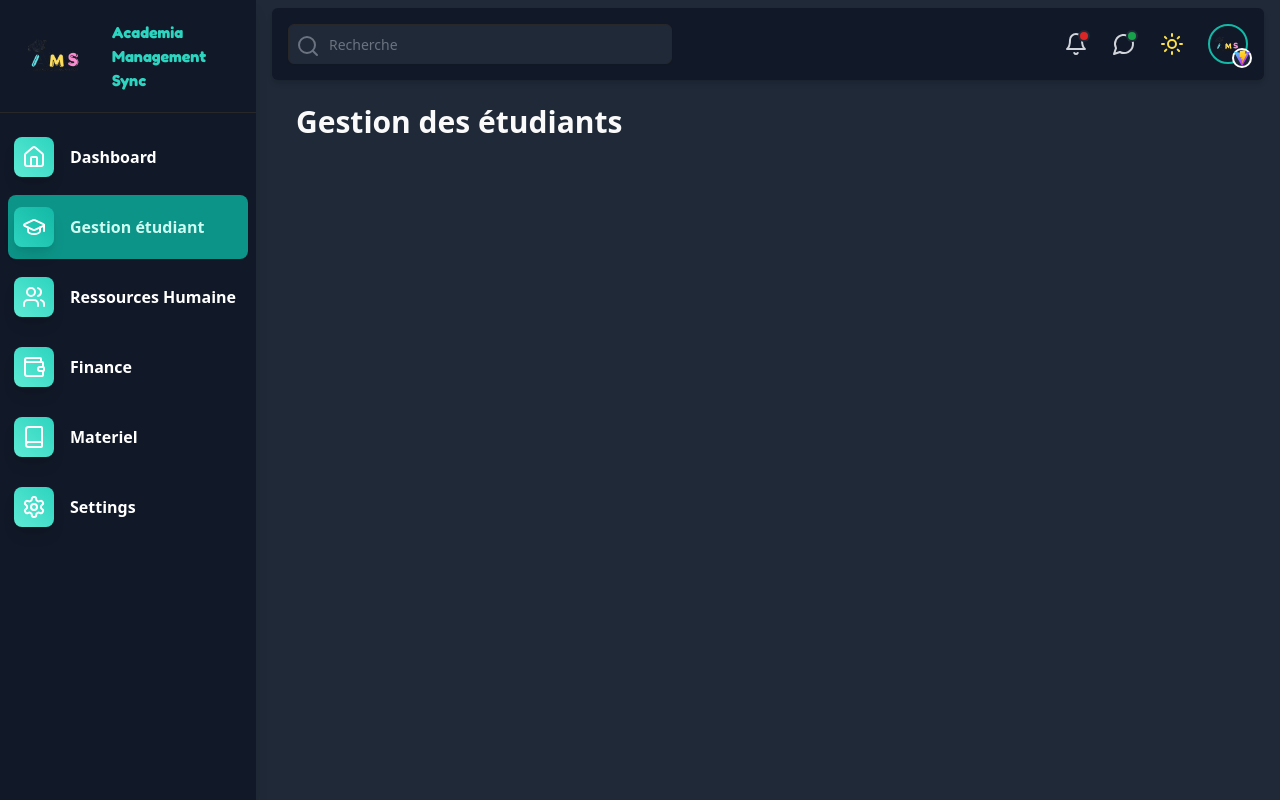
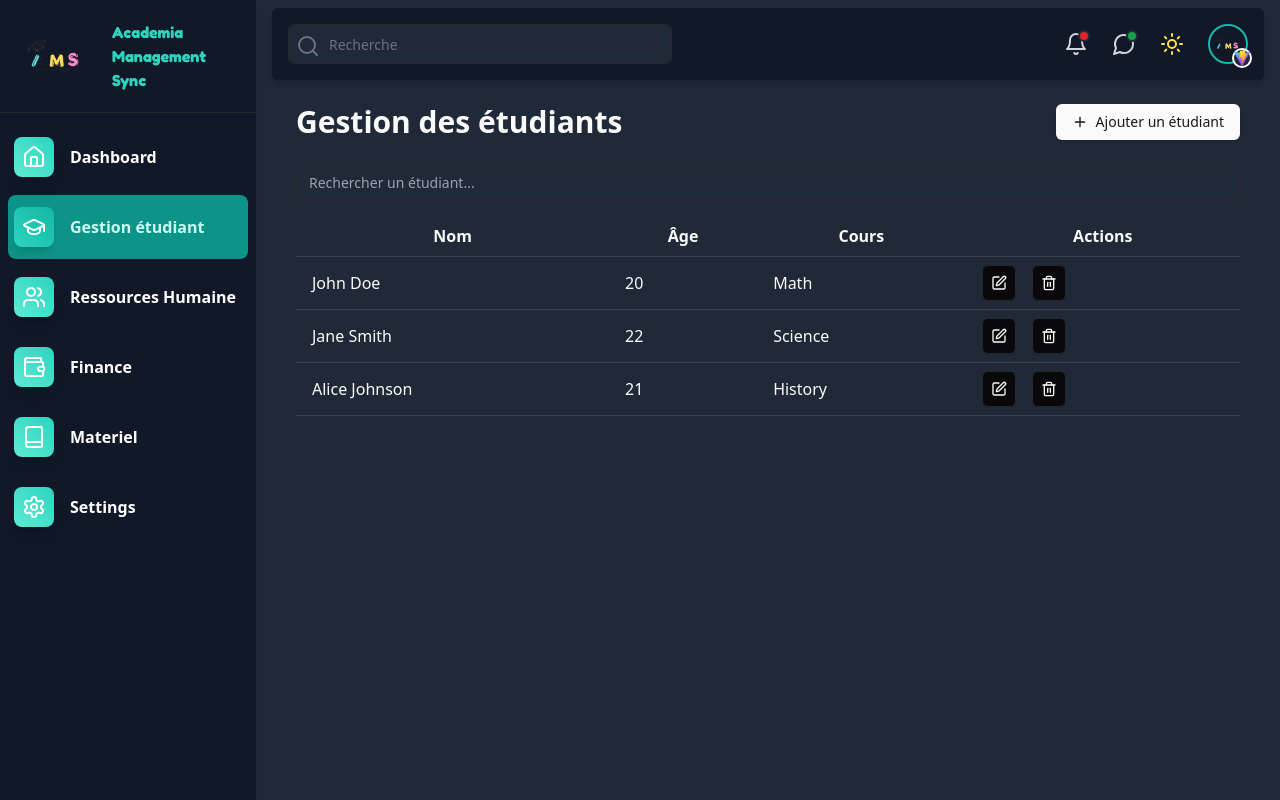
Before and after one commit to AureDulvresse/app.ams.io, a React (Vite) app: page /students in a window 1280 px wide. Built offline with nearby package versions, Linux system fonts and the light colour scheme.

Commit message:
Update Students.tsx

```diff
--- a/src/components/Students.tsx
+++ b/src/components/Students.tsx
@@ -1,12 +1,90 @@
-import React from "react";
+import React, { useState } from "react";
+import { Edit, Trash2, Plus } from "lucide-react";
+import { Button } from "./ui/button";
+import { Input } from "./ui/input";
+
+interface Student {
+  id: number;
+  name: string;
+  age: number;
+  course: string;
+}
 
 const Students: React.FC = () => {
+  // Exemple de données
+  const [students] = useState<Student[]>([
+    { id: 1, name: "John Doe", age: 20, course: "Math" },
+    { id: 2, name: "Jane Smith", age: 22, course: "Science" },
+    { id: 3, name: "Alice Johnson", age: 21, course: "History" },
+  ]);
+
+  // Filtrer les étudiants
+  const [searchQuery, setSearchQuery] = useState("");
+
+  const filteredStudents = students.filter((student) =>
+    student.name.toLowerCase().includes(searchQuery.toLowerCase())
+  );
+
   return (
     <div className="p-6">
-      <h2 className="text-3xl font-bold mb-6">Gestion des étudiants</h2>
+      <div className="flex justify-between items-center mb-6">
+        <h2 className="text-3xl font-bold">Gestion des étudiants</h2>
+        <Button className="flex items-center gap-2">
+          <Plus size={16} />
+          Ajouter un étudiant
+        </Button>
+      </div>
 
-          <div className="grid grid-cols-1 md:grid-cols-2 lg:grid-cols-3 gap-6">
+      <div className="mb-4">
+        <Input
+          placeholder="Rechercher un étudiant..."
+          value={searchQuery}
+          onChange={(e) => setSearchQuery(e.target.value)}
+          className="w-full"
+        />
+      </div>
 
+      <div className="overflow-x-auto">
+        <table className="min-w-full bg-white dark:bg-gray-800 shadow-md rounded">
+          <thead>
+            <tr>
+              <th className="px-4 py-2 border-b dark:border-gray-700">Nom</th>
+              <th className="px-4 py-2 border-b dark:border-gray-700">Âge</th>
+              <th className="px-4 py-2 border-b dark:border-gray-700">Cours</th>
+              <th className="px-4 py-2 border-b dark:border-gray-700">
+                Actions
+              </th>
+            </tr>
+          </thead>
+          <tbody>
+            {filteredStudents.map((student) => (
+              <tr
+                key={student.id}
+                className="hover:bg-gray-100 dark:hover:bg-gray-700"
+              >
+                <td className="px-4 py-2 border-b dark:border-gray-700">
+                  {student.name}
+                </td>
+                <td className="px-4 py-2 border-b dark:border-gray-700">
+                  {student.age}
+                </td>
+                <td className="px-4 py-2 border-b dark:border-gray-700">
+                  {student.course}
+                </td>
+                <td className="px-4 py-2 border-b dark:border-gray-700">
+                  <div className="flex items-center gap-4">
+                    <Button variant="outline" className="p-2">
+                      <Edit size={16} />
+                    </Button>
+                    <Button variant="outline" className="p-2">
+                      <Trash2 size={16} />
+                    </Button>
+                  </div>
+                </td>
+              </tr>
+            ))}
+          </tbody>
+        </table>
       </div>
     </div>
   );
```
